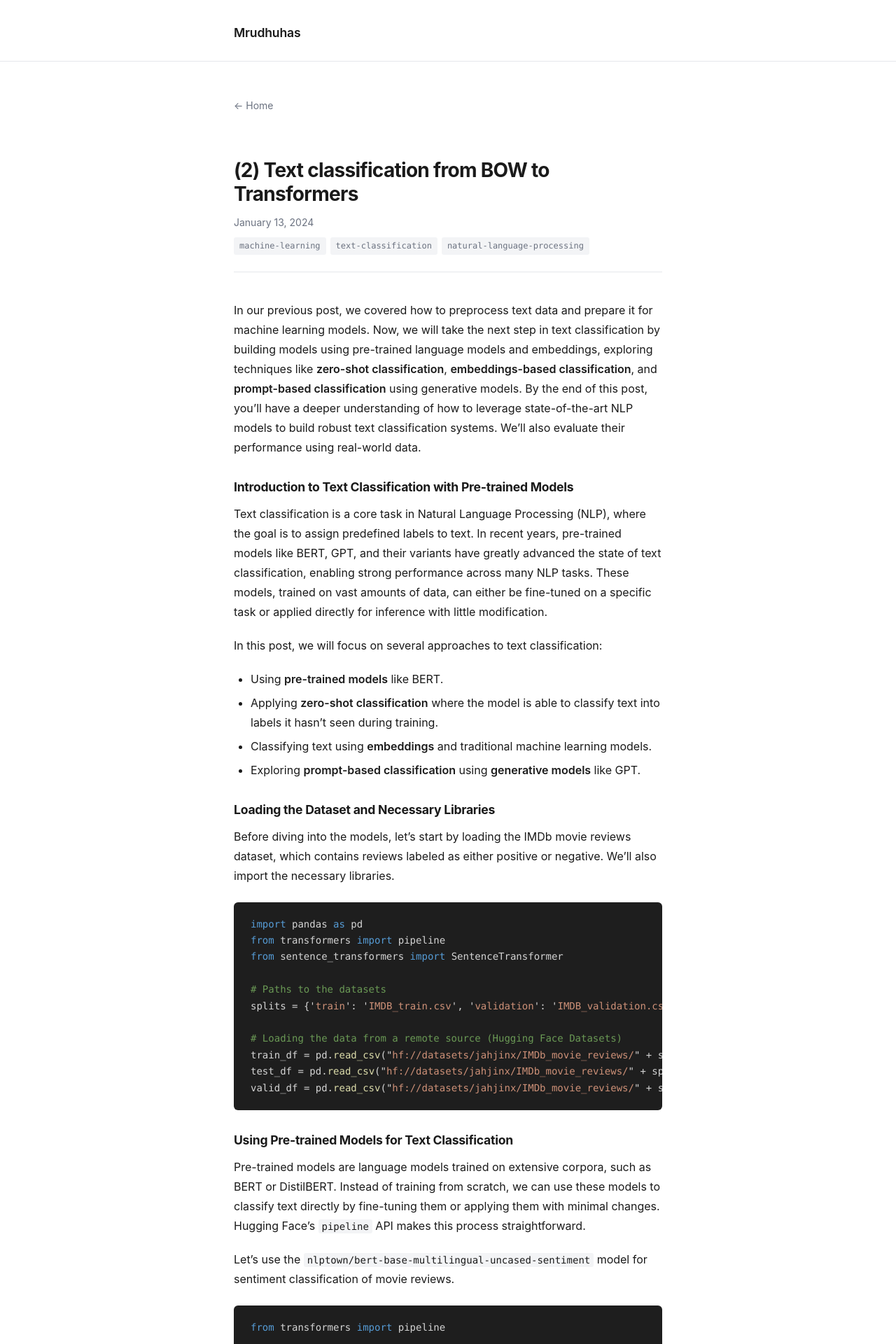
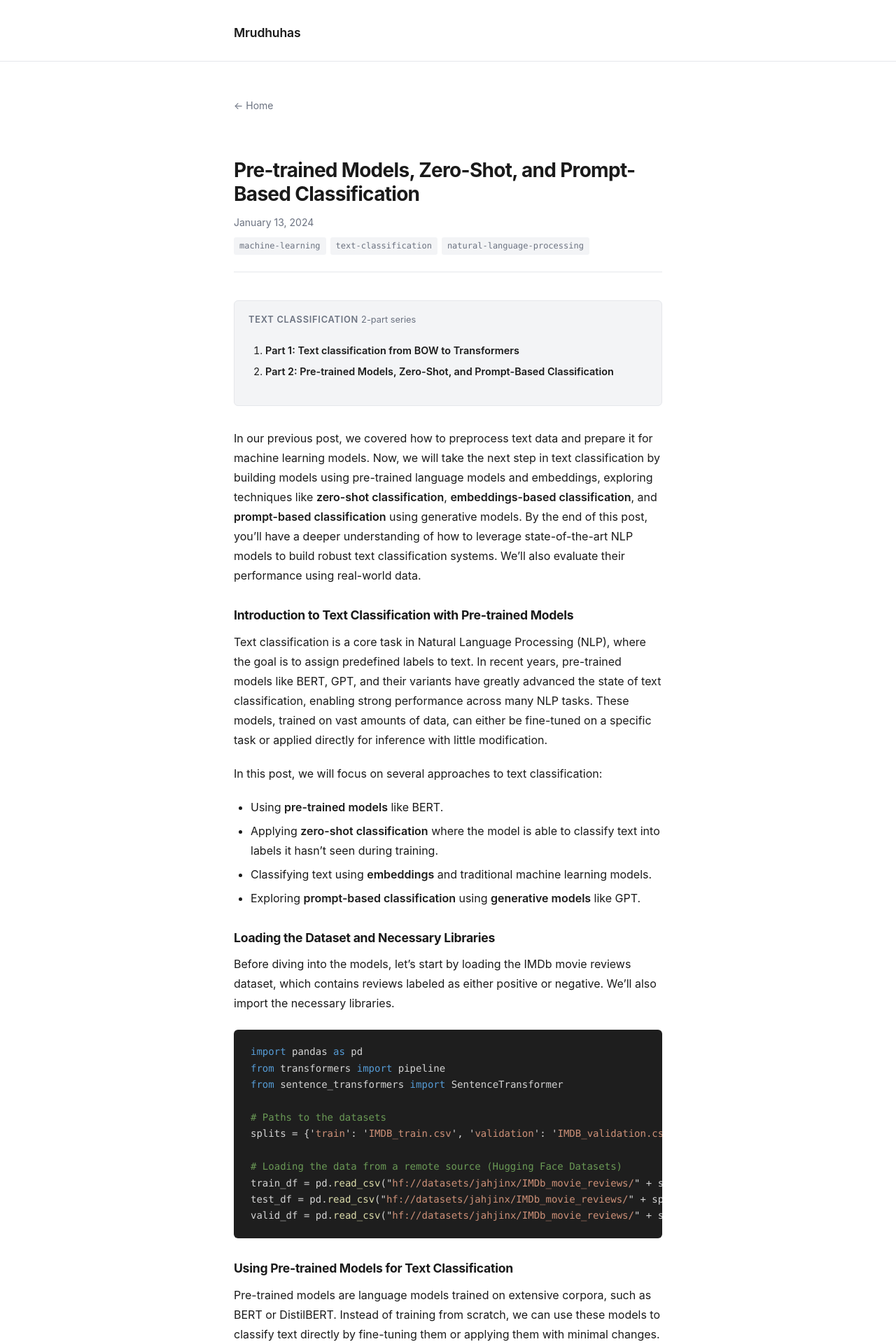
Before and after one commit to MrudhuhasM/mrudhuhasm.github.io, a Jekyll site: the page built from _posts/2024-01-13-Text-Classification.md, in a window 1280 px wide. Shown: the top 1920 px of the page at 70% size. Built offline with Jekyll 4.4.1, drawn with Linux system fonts in a browser that asks for light colours; some of the changed text lies outside the part shown.

Commit message:
Enhance homepage and post layouts with series navigation and improved styling

```diff
--- a/_layouts/post.html
+++ b/_layouts/post.html
@@ -20,15 +20,40 @@ layout: default
   </header>
 
   <div class="post-content">
-    {{ content }}
+    {% if page.series %} {% assign series_members = site.posts | where:
+    "series", page.series | sort: "series_part" %} {% assign series_count =
+    series_members | size %}
+    <div class="series-nav">
+      <p class="series-nav-title">
+        {{ page.series }}
+        <span class="series-nav-count">{{ series_count }}-part series</span>
+      </p>
+      <ol class="series-nav-list">
+        {% for part in series_members %} {% if part.url == page.url %}
+        <li class="series-nav-current">
+          <span>Part {{ part.series_part }}: {{ part.title }}</span>
+        </li>
+        {% else %}
+        <li>
+          <a href="{{ part.url | relative_url }}"
+            >Part {{ part.series_part }}: {{ part.title }}</a
+          >
+        </li>
+        {% endif %} {% endfor %}
+      </ol>
+    </div>
+    {% endif %} {{ content }}
   </div>
 
   <nav class="post-nav">
     {% if page.previous.url %}
-    <a href="{{ page.previous.url | relative_url }}" class="nav-newer">← {{ page.previous.title }}</a>
-    {% endif %}
-    {% if page.next.url %}
-    <a href="{{ page.next.url | relative_url }}" class="nav-older">{{ page.next.title }} →</a>
+    <a href="{{ page.previous.url | relative_url }}" class="nav-newer"
+      >← {{ page.previous.title }}</a
+    >
+    {% endif %} {% if page.next.url %}
+    <a href="{{ page.next.url | relative_url }}" class="nav-older"
+      >{{ page.next.title }} →</a
+    >
     {% endif %}
   </nav>
 </article>
--- a/_posts/2024-01-13-Text-Classification.md
+++ b/_posts/2024-01-13-Text-Classification.md
@@ -1,10 +1,12 @@
 ---
-title: "(2) Text classification from BOW to Transformers"
+title: "Pre-trained Models, Zero-Shot, and Prompt-Based Classification"
 date: 2024-01-13
 categories: [Natural_Language_Processing, Text_Classification]
 tags: [machine-learning, text-classification, natural-language-processing]
 comments: false
 math: true
+series: "Text Classification"
+series_part: 2
 ---
 
 In our previous post, we covered how to preprocess text data and prepare it for machine learning models. Now, we will take the next step in text classification by building models using pre-trained language models and embeddings, exploring techniques like **zero-shot classification**, **embeddings-based classification**, and **prompt-based classification** using generative models. By the end of this post, you'll have a deeper understanding of how to leverage state-of-the-art NLP models to build robust text classification systems. We’ll also evaluate their performance using real-world data.
--- a/assets/css/main.css
+++ b/assets/css/main.css
@@ -25,7 +25,9 @@
   }
 }
 
-*, *::before, *::after {
+*,
+*::before,
+*::after {
   box-sizing: border-box;
 }
 
@@ -258,10 +260,21 @@ footer .container {
   margin: 2rem 0 0.75rem;
 }
 
-.post-content h1 { font-size: 1.5rem; }
-.post-content h2 { font-size: 1.25rem; }
-.post-content h3 { font-size: 1.1rem; }
-.post-content h4 { font-size: 1rem; }
+.post-content h1 {
+  font-size: 1.5rem;
+}
+
+.post-content h2 {
+  font-size: 1.25rem;
+}
+
+.post-content h3 {
+  font-size: 1.1rem;
+}
+
+.post-content h4 {
+  font-size: 1rem;
+}
 
 .post-content p {
   margin: 0 0 1.25rem;
@@ -394,17 +407,157 @@ footer .container {
 }
 
 /* Syntax highlighting (Rouge) */
-.highlight .c, .highlight .c1, .highlight .cm { color: #6a9955; }
-.highlight .k, .highlight .kd, .highlight .kn { color: #569cd6; }
-.highlight .s, .highlight .s1, .highlight .s2 { color: #ce9178; }
-.highlight .mi, .highlight .mf { color: #b5cea8; }
-.highlight .nb { color: #4ec9b0; }
-.highlight .nc { color: #4ec9b0; }
-.highlight .nf { color: #dcdcaa; }
-.highlight .o, .highlight .ow { color: #d4d4d4; }
-.highlight .p { color: #d4d4d4; }
-.highlight .nn { color: #4ec9b0; }
-.highlight .na { color: #9cdcfe; }
+.highlight .c,
+.highlight .c1,
+.highlight .cm {
+  color: #6a9955;
+}
+
+.highlight .k,
+.highlight .kd,
+.highlight .kn {
+  color: #569cd6;
+}
+
+.highlight .s,
+.highlight .s1,
+.highlight .s2 {
+  color: #ce9178;
+}
+
+.highlight .mi,
+.highlight .mf {
+  color: #b5cea8;
+}
+
+.highlight .nb {
+  color: #4ec9b0;
+}
+
+.highlight .nc {
+  color: #4ec9b0;
+}
+
+.highlight .nf {
+  color: #dcdcaa;
+}
+
+.highlight .o,
+.highlight .ow {
+  color: #d4d4d4;
+}
+
+.highlight .p {
+  color: #d4d4d4;
+}
+
+.highlight .nn {
+  color: #4ec9b0;
+}
+
+.highlight .na {
+  color: #9cdcfe;
+}
+
+/* Series — home page grouping */
+.series-group {
+  display: flex;
+  align-items: flex-start;
+  gap: 1rem;
+  padding: 0.6rem 0;
+  border-bottom: 1px solid var(--border);
+}
+
+.series-group:last-child {
+  border-bottom: none;
+}
+
+.series-group-content {
+  flex: 1;
+}
+
+.series-label {
+  display: block;
+  font-size: 0.9375rem;
+  font-weight: 600;
+  color: var(--text);
+  margin-bottom: 0.35rem;
+}
+
+.series-parts {
+  list-style: none;
+  margin: 0;
+  padding: 0;
+  display: flex;
+  flex-direction: column;
+  gap: 0.15rem;
+}
+
+.series-parts li {
+  padding-left: 0.9rem;
+  border-left: 2px solid var(--border);
+}
+
+.series-parts li a {
+  font-size: 0.875rem;
+  color: var(--muted);
+  text-decoration: none;
+}
+
+.series-parts li a:hover {
+  color: var(--accent);
+}
+
+/* Series — in-post navigation panel */
+.series-nav {
+  background: var(--code-bg);
+  border: 1px solid var(--border);
+  border-radius: 6px;
+  padding: 1rem 1.25rem;
+  margin-bottom: 2rem;
+}
+
+.series-nav-title {
+  font-size: 0.8rem;
+  font-weight: 600;
+  letter-spacing: 0.06em;
+  text-transform: uppercase;
+  color: var(--muted);
+  margin: 0 0 0.6rem;
+}
+
+.series-nav-count {
+  font-weight: 400;
+  text-transform: none;
+  letter-spacing: 0;
+}
+
+.series-nav-list {
+  margin: 0;
+  padding-left: 1.25rem;
+  display: flex;
+  flex-direction: column;
+  gap: 0.25rem;
+}
+
+.series-nav-list li {
+  font-size: 0.9rem;
+  margin: 0;
+}
+
+.series-nav-list a {
+  color: var(--accent);
+  text-decoration: none;
+}
+
+.series-nav-list a:hover {
+  text-decoration: underline;
+}
+
+.series-nav-current span {
+  color: var(--text);
+  font-weight: 600;
+}
 
 /* Responsive */
 @media (max-width: 600px) {
```
Also changed, not shown: _layouts/home.html (+51 -7 lines), _posts/2024-01-10-Text-Classification.md (+3 -1 lines).
